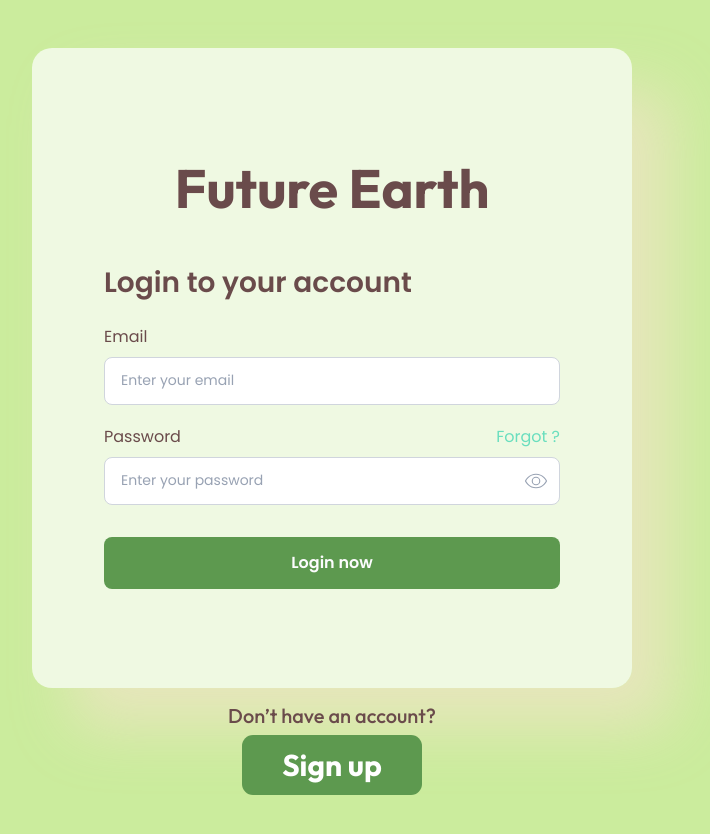
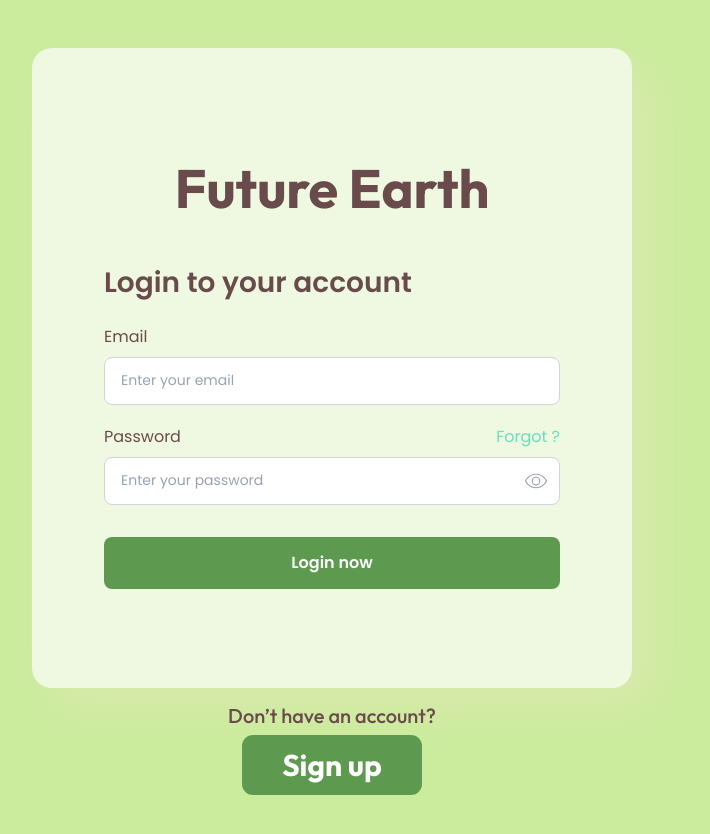
Before and after one commit to yasbytes/OxHack-26, a React (Vite) app in the folder carbon-management-tracker/: page / in a window 1280 px wide. Shown: the top 834 px of the page, without its empty margins (308-1018 px from the left). Built offline with nearby package versions, Linux system fonts and the light colour scheme; a web font is replaced by a local one.

Commit message:
changed colouring

```diff
--- a/carbon-management-tracker/src/App.css
+++ b/carbon-management-tracker/src/App.css
@@ -81,7 +81,7 @@
   padding: 48px 72px;
   background: var(--card);
   border-radius: 20px;
-  box-shadow: 40px 40px 60px rgba(240, 228, 198, 0.74);
+  box-shadow: 20px 20px 50px rgba(240, 228, 198, 0.4);
   font-family: 'Poppins', var(--sans);
 }
 
```
